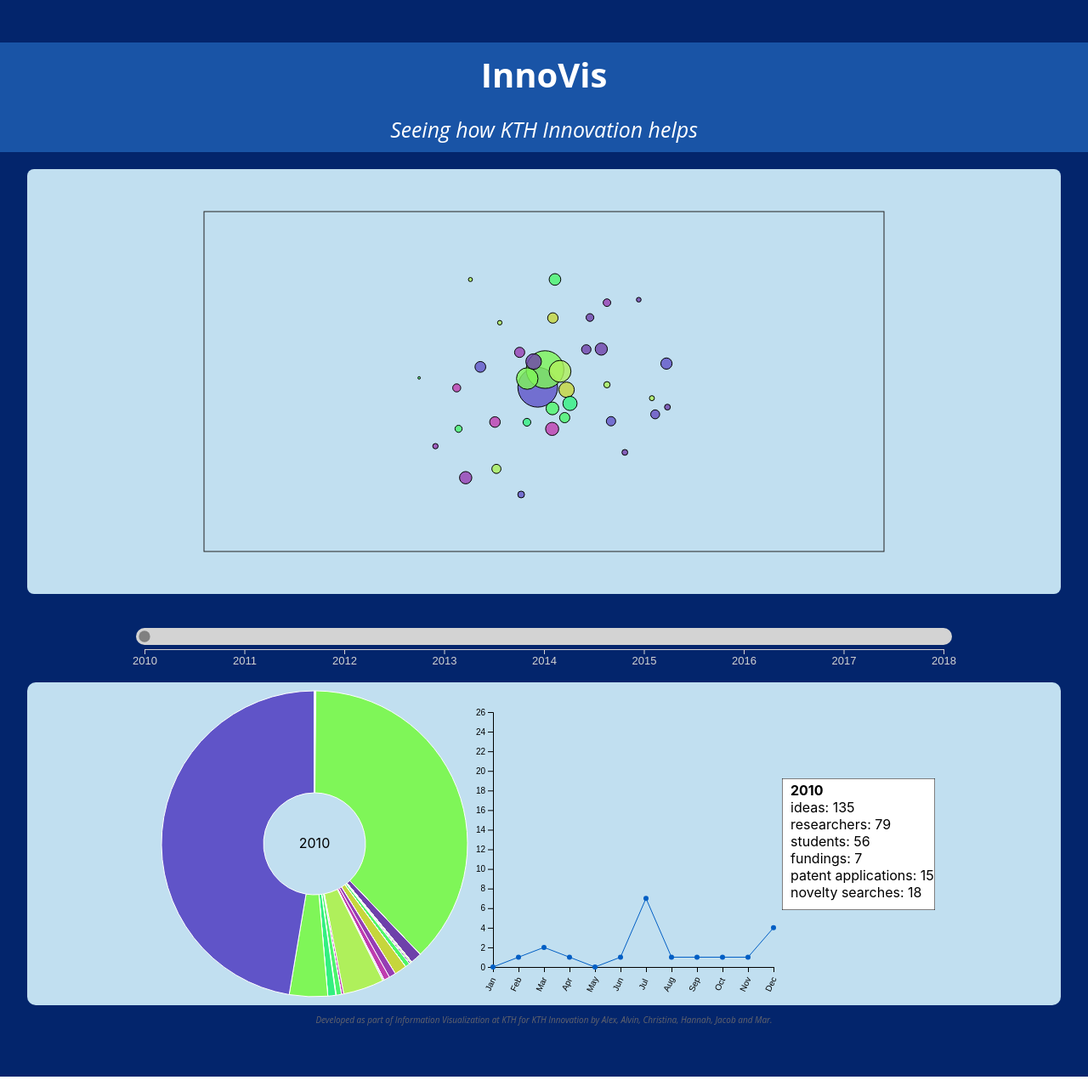
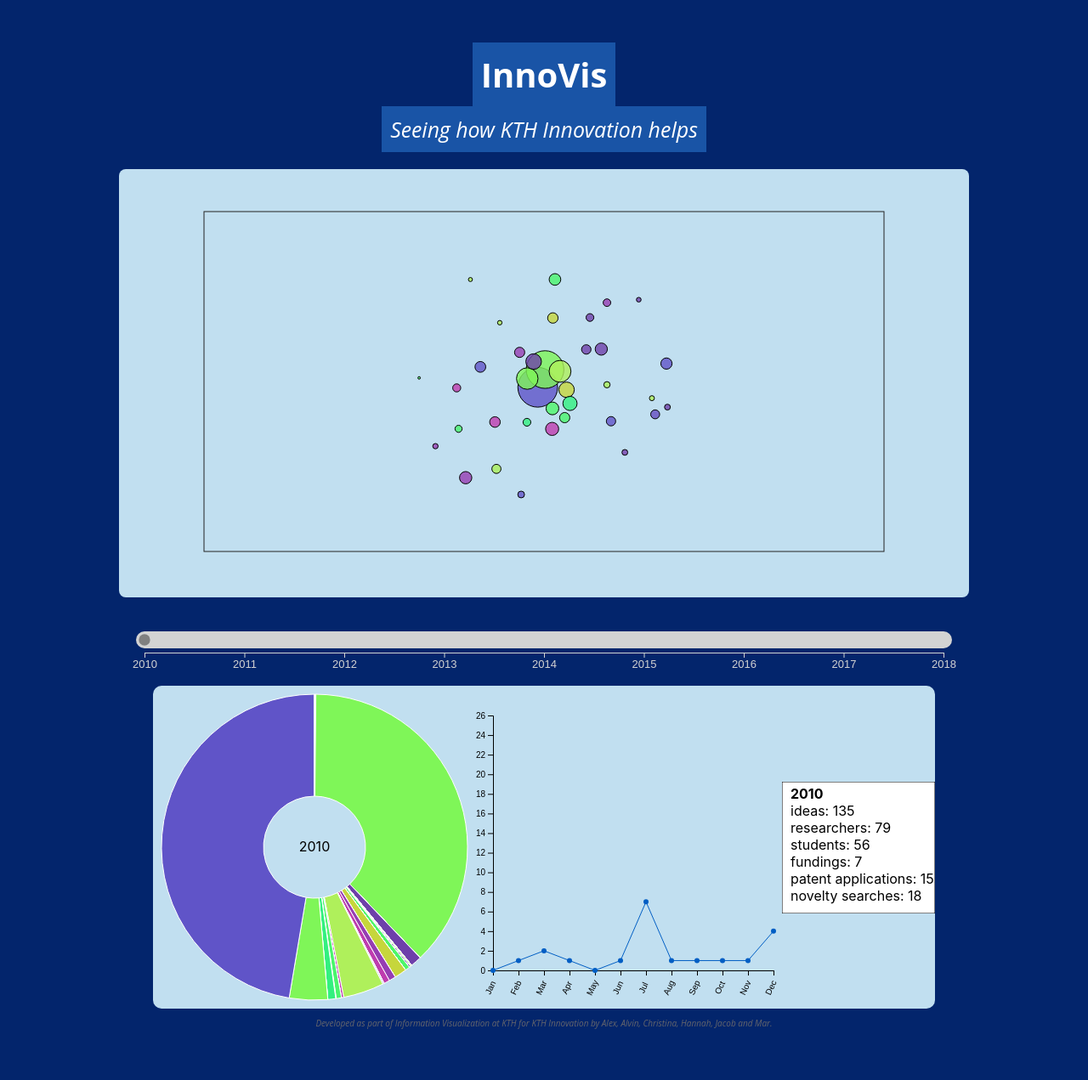
Before and after one commit to marbali8/InnoVis, a React (Create React App) app: page / in a window 1280 px wide. Shown: the whole page at 85% size. Built offline with nearby package versions, Linux system fonts and the light colour scheme.

Commit message:
small fix to css

```diff
--- a/src/containers/App/App.module.scss
+++ b/src/containers/App/App.module.scss
@@ -10,8 +10,8 @@
   flex-direction: column;
   align-items: center;
 
+
   .title {
-    width: 100%;
     padding: 10px;
     text-align: center;
     font-family: "Open Sans", sans-serif;
@@ -23,7 +23,6 @@
   }
 
   .subtitle {
-    width: 100%;
     padding: 10px;
     text-align: center;
     font-family: "Open Sans", sans-serif;
@@ -46,19 +45,13 @@
   }
 
   .megaBallsView {
-    display: flex;
-    justify-content: center;
     border-radius: 8px;
-    width: 95%;
     background-color: #C1DFF0
   }
 
   .aggregateKTHDataView {
-
     border-radius: 10px;
-    width: 95%;
     display: flex;
-    justify-content: center;
     align-items: center;
     background-color: #C1DFF0
   }
```
